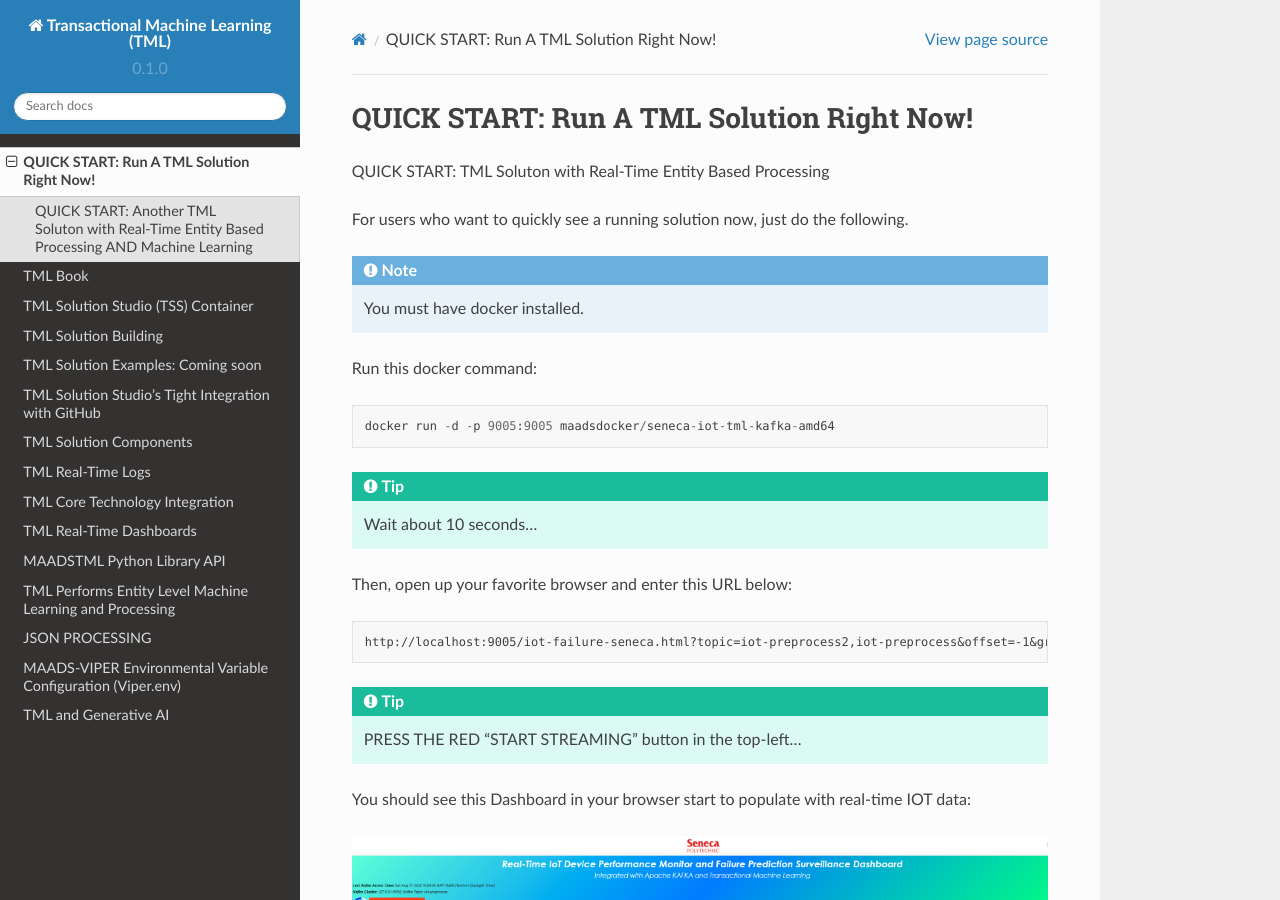
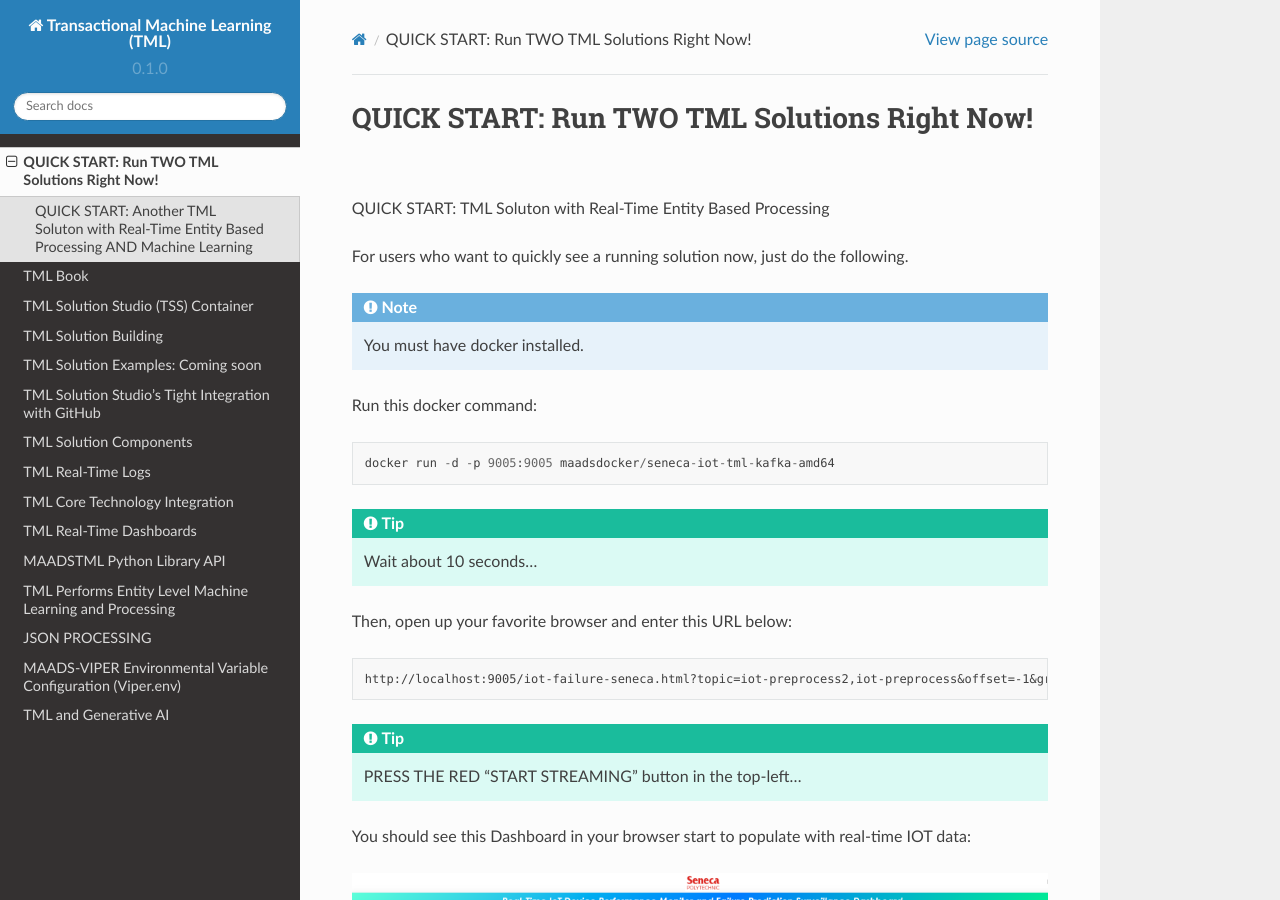
Before and after one commit to smaurice101/readthedocs, a Sphinx documentation site: the page built from docs/source/quickstart.rst, in a window 1280 px wide and 900 px high. Built offline with Sphinx 7.4.7 and the Read the Docs theme 2.0.0, drawn with Linux system fonts in a browser that asks for light colours.

Commit message:
Update quickstart.rst

```diff
--- a/docs/source/quickstart.rst
+++ b/docs/source/quickstart.rst
@@ -1,4 +1,4 @@
-QUICK START: Run A TML Solution Right Now!
+QUICK START: Run TWO TML Solutions Right Now!
 ====================================
 
 QUICK START: TML Soluton with Real-Time Entity Based Processing
```
